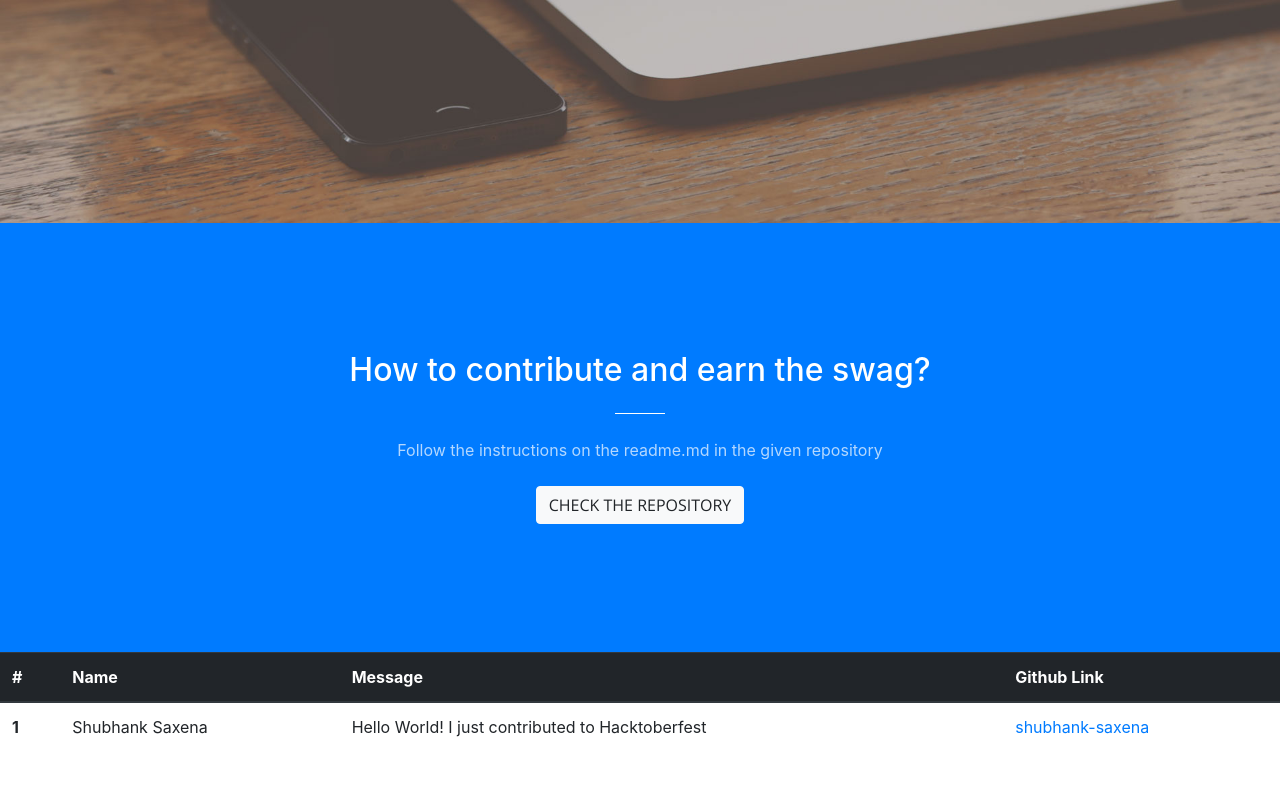
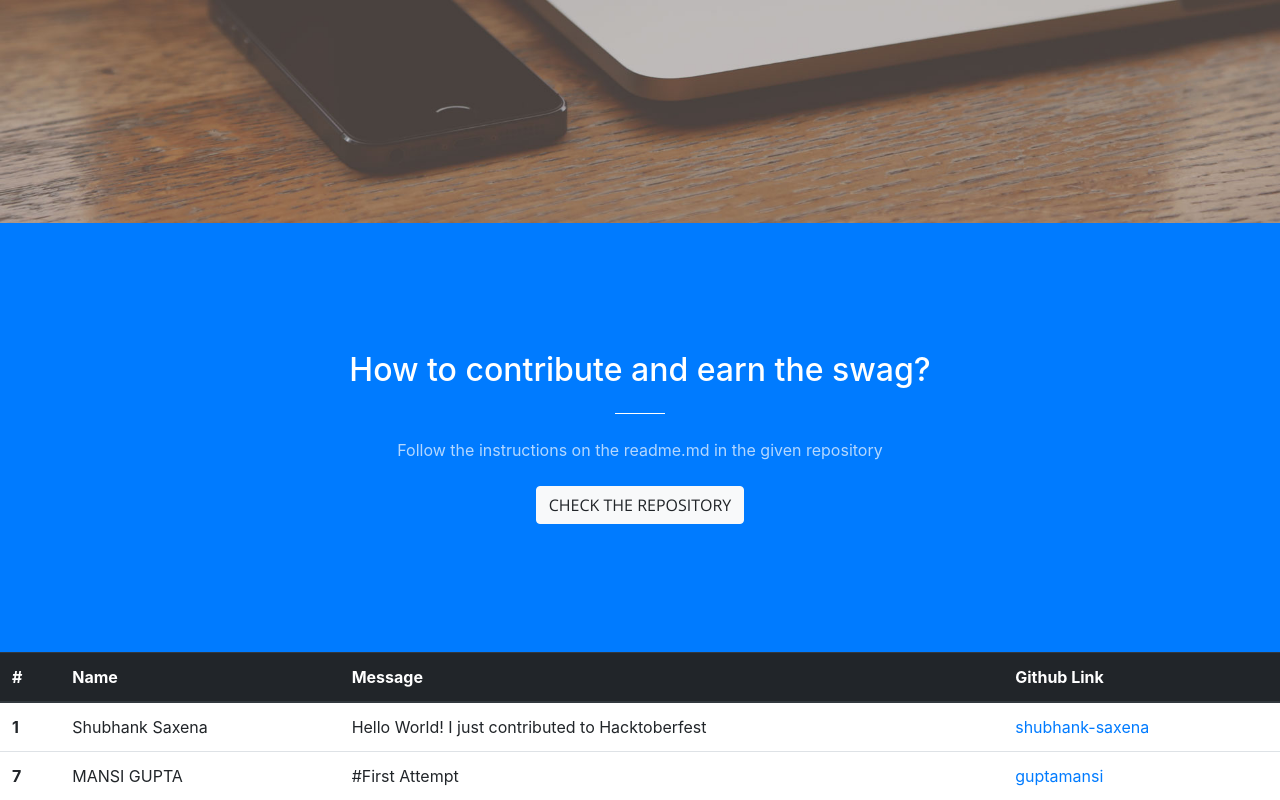
Before and after one commit to creative-computing-society/creative-computing-society.github.io, a website with bundled scripts: page index.html in a window 1280 px wide. Shown: the part 577-1377 px from the top of the page. Before the commit the page ends 1328 px from the top, so only its background shows below. Built offline with nearby package versions, Linux system fonts and the light colour scheme.

Commit message:
first commit

```diff
--- a/index.html
+++ b/index.html
@@ -88,7 +88,12 @@
             <td>Short Description/ Message</td>
             <td><a href="Github Link">Github ID</a></td>
           </tr> -->
-
+          <tr>
+            <th scope="row">7</th>
+            <td>MANSI GUPTA</td>
+            <td>#First Attempt</td>
+            <td><a href="https://github.com/guptamansi/creative-computing-society.github.io">guptamansi</a></td>
+          </tr>
         </tbody>
       </table>
     </section>
```
